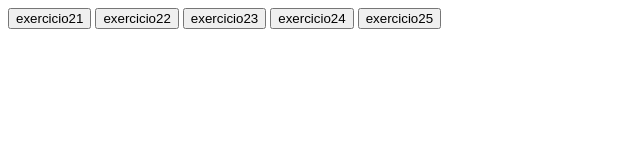
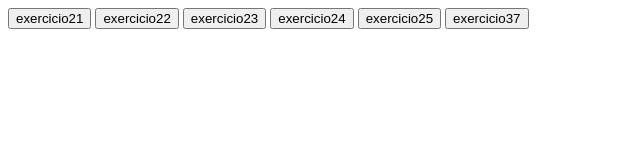
Before and after one commit to ingridmazoni01/exerciciosLogica, a plain HTML site: page index.html in a window 1280 px wide. Shown: the whole page, without its empty margins (0-640 px from the left). Drawn offline with Linux system fonts and the light colour scheme.

Commit message:
exercicio de array

```diff
--- a/index.html
+++ b/index.html
@@ -160,15 +160,32 @@
                }
 
 
+               function exercicio37(){
 
+                   var i=0,num;
+                   var arrNumerosPares=[];
 
+                   while(i<=9){
 
+                      num=prompt("Digite o "+(i+1)+" número");
 
+                      if(num%2==0){
+                          arrNumerosPares[i]=num;
+                      }
 
+                      i++;
 
+                   }
 
+                   for(var i=0;i<=9;i++){
+                        document.write(arrNumerosPares[i]+"\n");
+                   }
 
+               }
 
+               function exercicio38(){
+
+               }
 
 
          </script>
@@ -187,6 +204,7 @@
     <input type="button" value="exercicio23" onclick="exercicio23()" >
     <input type="button" value="exercicio24" onclick="exercicio24()" >
     <input type="button" value="exercicio25" onclick="exercicio25()" >
+    <input type="button" value="exercicio37" onclick="exercicio37()" >
 
 
 
```
